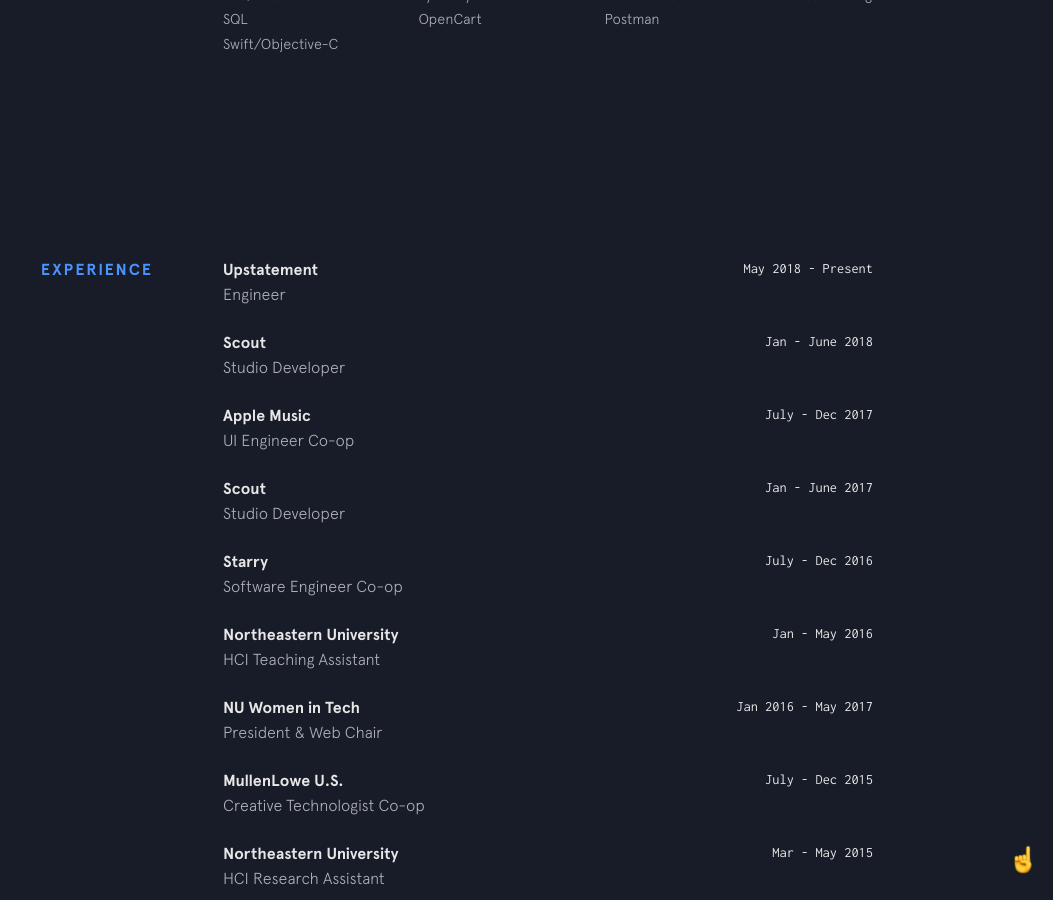
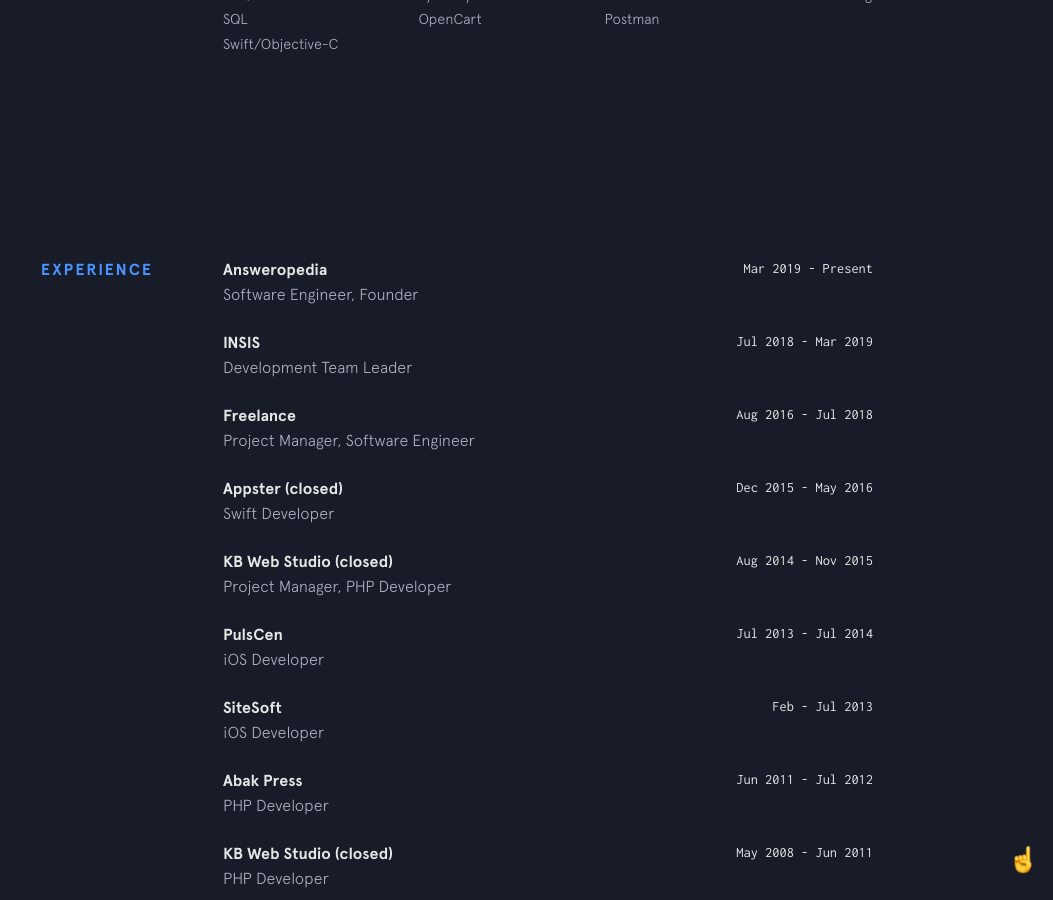
Before and after one commit to gomzyakov/gomzyakov.github.io, a Jekyll site: the page built from index.html, in a window 1280 px wide and 900 px high, scrolled down 1539 px. Shown: the whole window, without its empty margins (227-1280 px from the left). Built offline with Jekyll 4.4.1, drawn with Linux system fonts in a browser that asks for light colours; nearby versions of some CDN libraries.

Commit message:
Update expirience.yml

```diff
--- a/_data/experience.yml
+++ b/_data/experience.yml
@@ -1,44 +1,44 @@
-- company: Upstatement
-  url: https://www.upstatement.com/
-  time: May 2018 - Present
-  position: Engineer
+- company: Answeropedia
+  url: https://answeropedia.org/en
+  time: Mar 2019 - Present
+  position: Software Engineer, Founder
 
-- company: Scout
-  url: https://web.northeastern.edu/scout/
-  time: Jan - June 2018
-  position: Studio Developer
+- company: INSIS
+  url: https://www.profintel.ru
+  time: Jul 2018 - Mar 2019
+  position: Development Team Leader
 
-- company: Apple Music
-  url: https://www.apple.com/music/
-  time: July - Dec 2017
-  position: UI Engineer Co-op
+- company: Freelance
+  url: https://github.com/gomzyakov
+  time: Aug 2016 - Jul 2018
+  position: Project Manager, Software Engineer
 
-- company: Scout
-  url: https://web.northeastern.edu/scout/
-  time: Jan - June 2017
-  position: Studio Developer
+- company: Appster (closed)
+  url: https://github.com/gomzyakov
+  time: Dec 2015 - May 2016
+  position: Swift Developer
 
-- company: Starry
-  url: https://starry.com/
-  time: July - Dec 2016
-  position: Software Engineer Co-op
+- company: KB Web Studio (closed)
+  url: https://github.com/gomzyakov
+  time: Aug 2014 - Nov 2015
+  position: Project Manager, PHP Developer
 
-- company: Northeastern University
-  url: http://www.ccis.northeastern.edu/
-  time: Jan - May 2016
-  position: HCI Teaching Assistant
+- company: PulsCen
+  url: https://www.pulscen.ru
+  time: Jul 2013 - Jul 2014
+  position: iOS Developer
 
-- company: NU Women in Tech
-  url: http://nuwit.ccs.neu.edu/
-  time: Jan 2016 - May 2017
-  position: President & Web Chair
+- company: SiteSoft
+  url: https://www.sitesoft.ru/
+  time: Feb - Jul 2013
+  position: iOS Developer
 
-- company: MullenLowe U.S.
-  url: https://us.mullenlowe.com/
-  time: July - Dec 2015
-  position: Creative Technologist Co-op
+- company: Abak Press
+  url: http://www.apress.ru/
+  time: Jun 2011 - Jul 2012
+  position: PHP Developer
 
-- company: Northeastern University
-  url: http://www.ccis.northeastern.edu/
-  time: Mar - May 2015
-  position: HCI Research Assistant
+- company: KB Web Studio (closed)
+  url: https://github.com/gomzyakov
+  time: May 2008 - Jun 2011
+  position: PHP Developer
```
